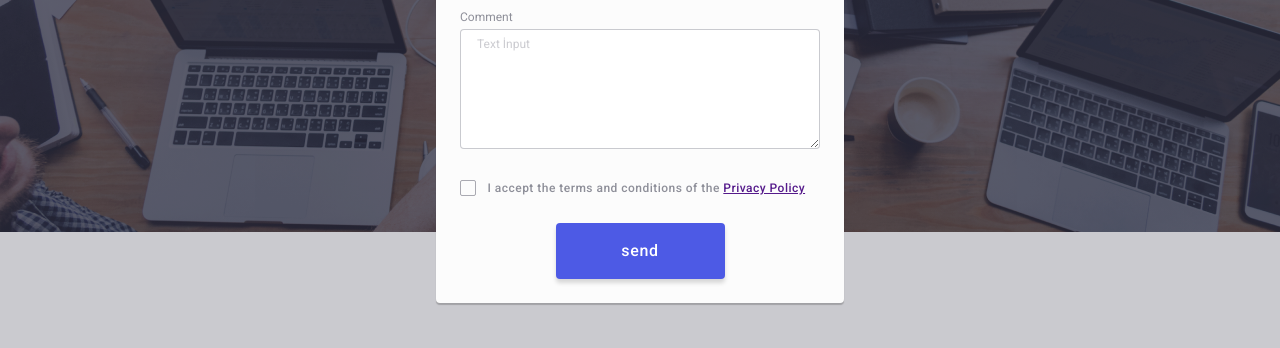
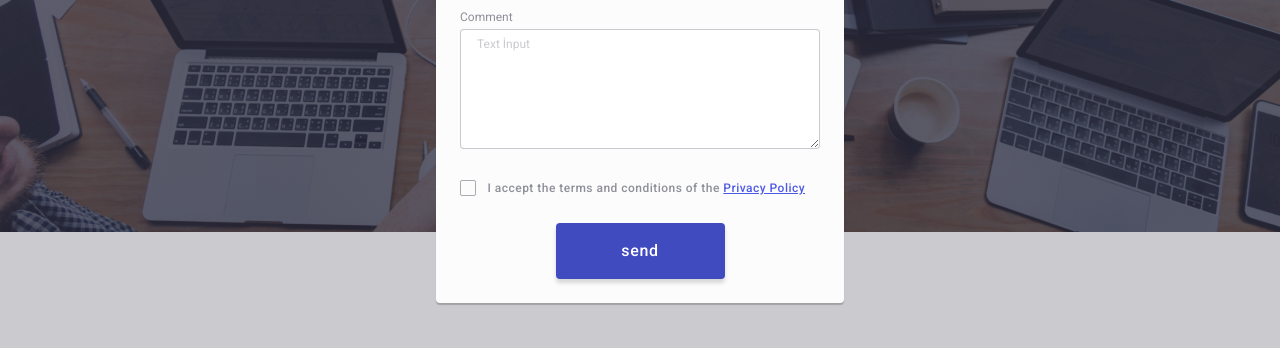
Before and after one commit to PelinGencDogan/goit-markup-hw-05, a plain HTML site: page index.html in a window 1280 px wide. Shown: the part 440-788 px from the top of the page. Drawn offline with nearby package versions, Linux system fonts and the light colour scheme.

Commit message:
privacy-link

```diff
--- a/css/styles.css
+++ b/css/styles.css
@@ -790,7 +790,7 @@ section {
  }
 
  .modal-input:focus + .modal-form-icon {
-   --color5:#4d5ae5;
+  --color5:#4D5AE5;
  }
 
  .modal-form-icon:focus{
@@ -834,6 +834,10 @@ section {
  border-color: #404BBF;
  }
 
+ .privacy-link {
+  color:#4D5AE5;
+  }
+
  .checkbox {
  margin-bottom: 24px;
  }
@@ -847,7 +851,7 @@ section {
    min-width: 169px;
    height: 56px;
    box-shadow: 0 4px 4px 0 rgba(0, 0, 0, 0.15);
-   background: #4d5ae5;
+   background-color: #404BBF;
    border: none;
    font-weight: 500;
    font-size: 16px;
```
